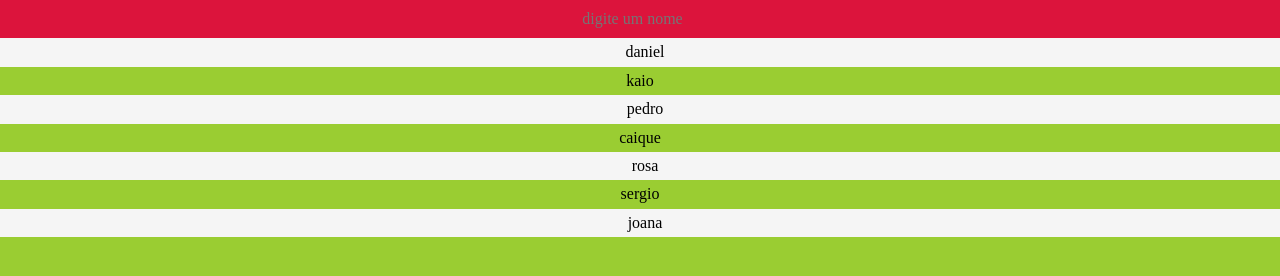
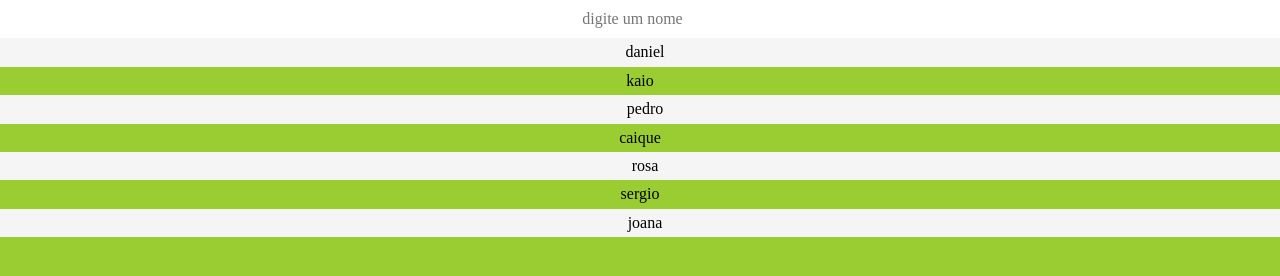
Before and after one commit to danielkaio/filtro, a website: page index.html in a window 1280 px wide. Drawn offline with nearby package versions, Linux system fonts and the light colour scheme; a web font is replaced by a local one.

Commit message:
Update estilos.css

```diff
--- a/ativos/css/estilos.css
+++ b/ativos/css/estilos.css
@@ -17,7 +17,7 @@ body {
 input[type="search"] {
     width: 100%;
     padding: 10px;
-    background: crimson;
+    background: white;
     border: none;
     text-align: center;
 
```
